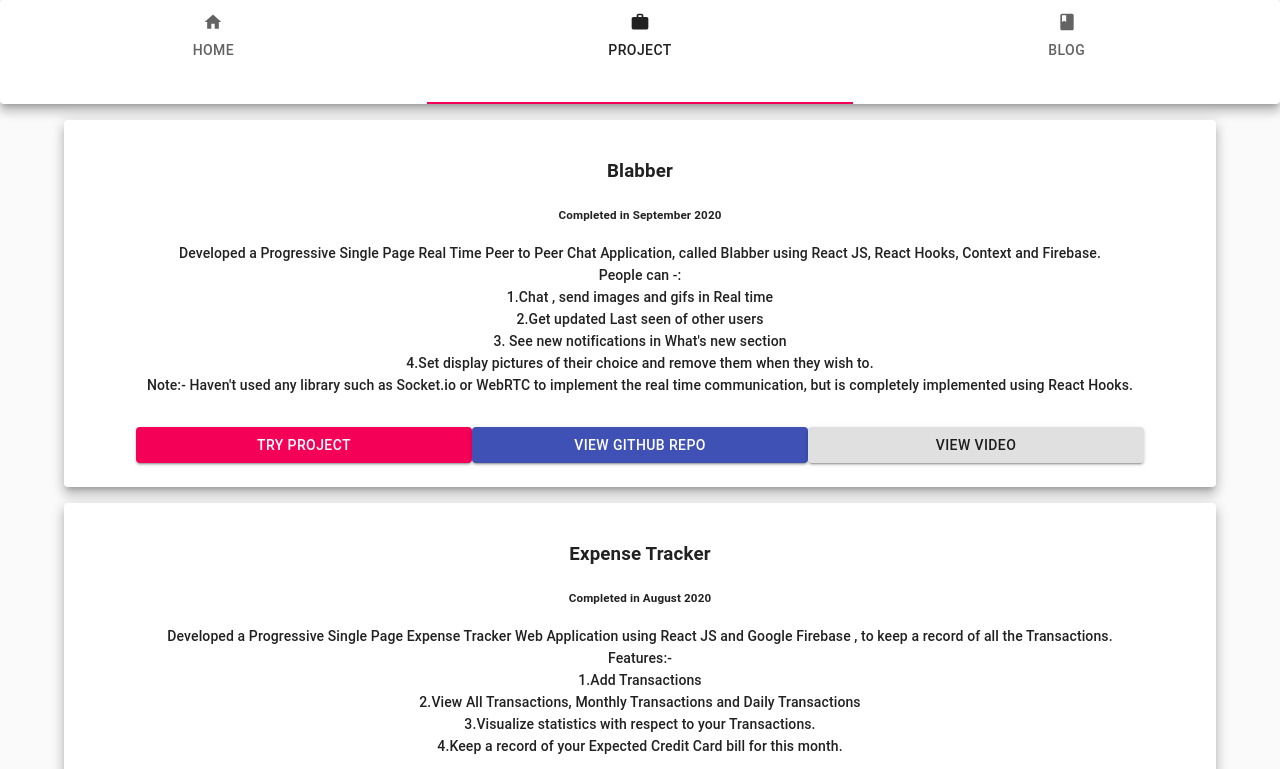
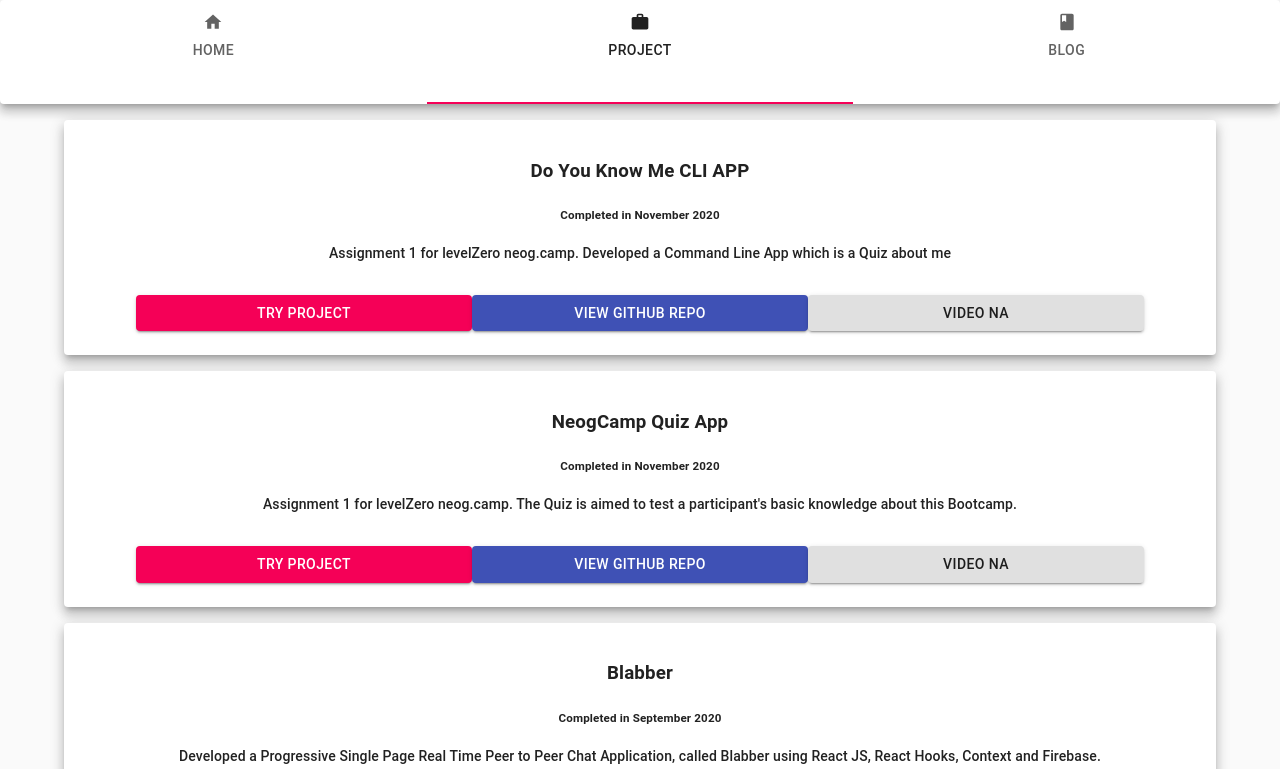
Before and after one commit to eshaansinghparihar/Porfolio, a React (Create React App) app: page /project in a window 1280 px wide. Shown: the top 769 px of the page. Built offline with nearby package versions, Linux system fonts and the light colour scheme.

Commit message:
Added REPL Links

```diff
--- a/src/Projects.js
+++ b/src/Projects.js
@@ -25,6 +25,94 @@
     return (
       <div>
         <CssBaseline />
+
+        <Paper
+          item
+          alignContent="center"
+          spacing={2}
+          elevation={8}
+          className={classes.card}
+        >
+          <CardContent>
+            <Typography variant="subtitle1" component="h4">
+              <h3>Do You Know Me CLI APP</h3>
+            </Typography>
+            <h5>Completed in November 2020</h5>
+            <Typography variant="subtitle2" component="h4">
+            <p>Assignment 1 for levelZero neog.camp. Developed a Command Line App which is a Quiz about me</p>
+            </Typography>
+            <Button
+              type="submit"
+              fullWidth
+              variant="contained"
+              color="secondary"
+              className={classes.submit}
+            >
+            <a target="_blank" href="https://repl.it/@EshaanSParihar/Quiz#index.js">Try Project</a>
+            </Button>
+            <Button
+              type="submit"
+              fullWidth
+              variant="contained"
+              color="primary"
+              className={classes.submit}
+            >
+            <a target="_blank" href="https://github.com/eshaansinghparihar/Quiz">View Github Repo</a>
+            </Button>
+            <Button
+              type="submit"
+              fullWidth
+              variant="contained"
+              className={classes.submit}
+            >
+            <a target="_blank" href="/">Video NA</a>
+            </Button>
+          </CardContent>
+        </Paper>
+        <Paper
+          item
+          alignContent="center"
+          spacing={2}
+          elevation={8}
+          className={classes.card}
+        >
+          <CardContent>
+            <Typography variant="subtitle1" component="h4">
+              <h3>NeogCamp Quiz App</h3>
+            </Typography>
+            <h5>Completed in November 2020</h5>
+            <Typography variant="subtitle2" component="h4">
+            <p>Assignment 1 for levelZero neog.camp. The Quiz is aimed to test a participant's basic knowledge about this Bootcamp.</p>
+            </Typography>
+            <Button
+              type="submit"
+              fullWidth
+              variant="contained"
+              color="secondary"
+              className={classes.submit}
+            >
+            <a target="_blank" href="https://repl.it/@EshaanSParihar/neogcampQuiz#index.js">Try Project</a>
+            </Button>
+            <Button
+              type="submit"
+              fullWidth
+              variant="contained"
+              color="primary"
+              className={classes.submit}
+            >
+            <a target="_blank" href="https://github.com/eshaansinghparihar/neogcamp_Quiz">View Github Repo</a>
+            </Button>
+            <Button
+              type="submit"
+              fullWidth
+              variant="contained"
+              className={classes.submit}
+            >
+            <a target="_blank" href="/">Video NA</a>
+            </Button>
+          </CardContent>
+        </Paper>
+
         <Paper
           item
           alignContent="center"
```
Also changed, not shown: 1 other file (tests, documents, lock files or other folders).
